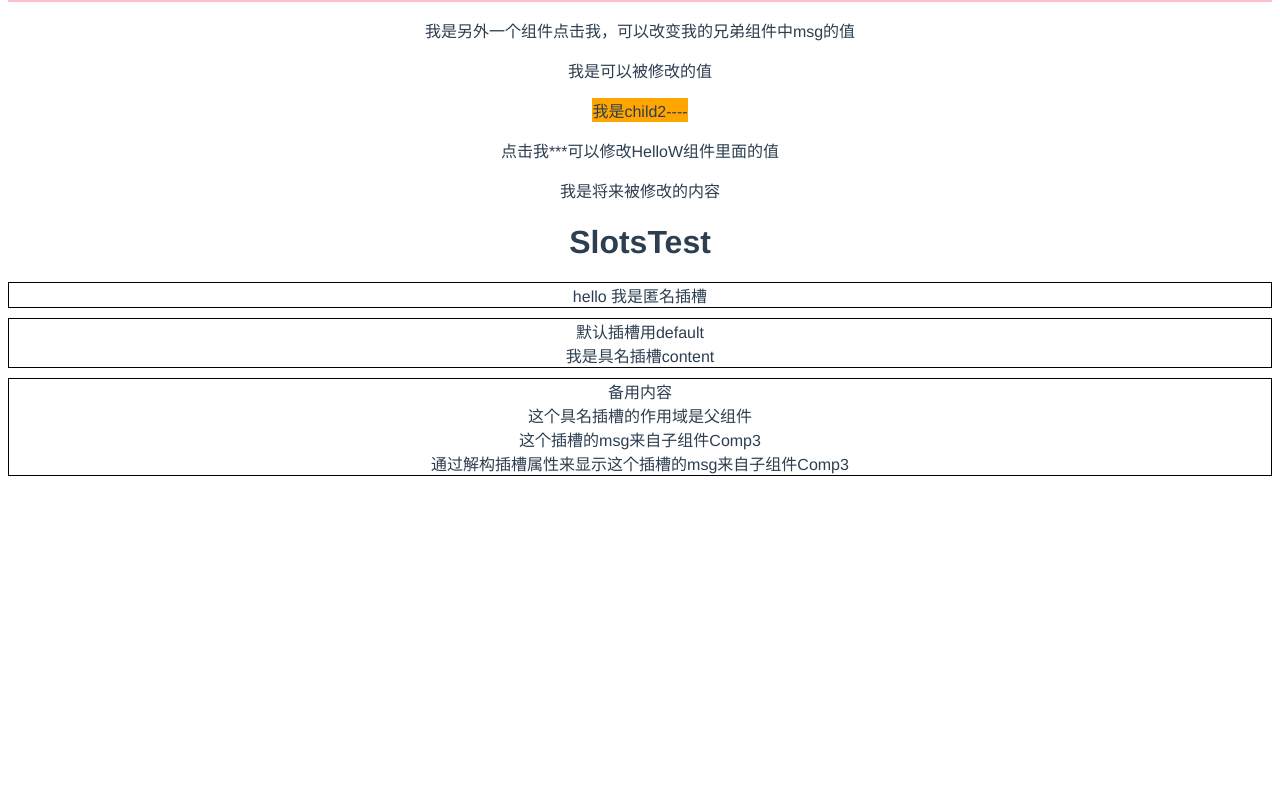
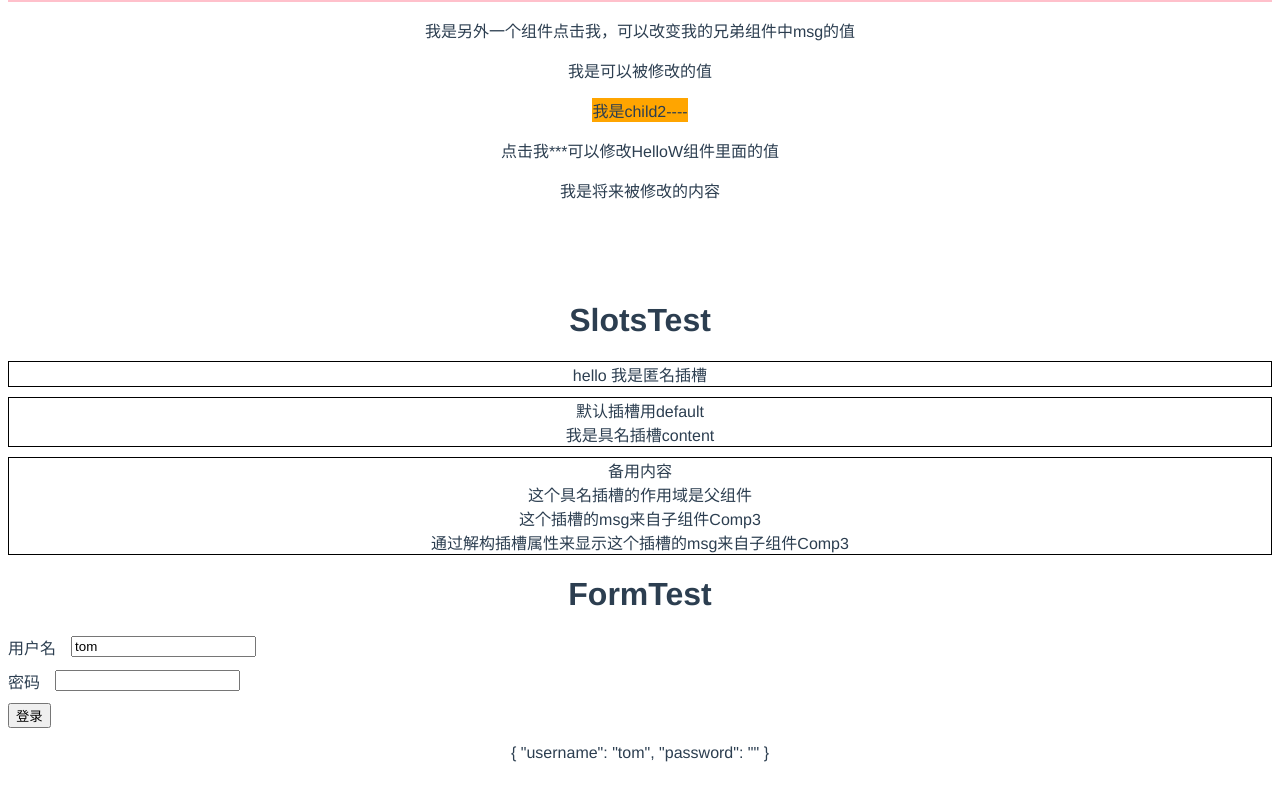
Before and after one commit to youngleish/vue-demo, a Vue app: page / in a window 1280 px wide. Shown: the part 764-1564 px from the top of the page. Before the commit the page ends 1248 px from the top, so only its background shows below. Built offline with nearby package versions, Linux system fonts and the light colour scheme.

Commit message:
add formTest

```diff
--- a/package.json
+++ b/package.json
@@ -8,6 +8,7 @@
     "lint": "vue-cli-service lint"
   },
   "dependencies": {
+    "async-validator": "^2.0.1",
     "core-js": "^2.6.5",
     "vue": "^2.6.10"
   },
--- a/src/App.vue
+++ b/src/App.vue
@@ -3,12 +3,14 @@
     <img alt="Vue logo" src="./assets/logo.png" />
     <ComponentsTest/>
     <SlotTest/>
+    <FormTest/>
   </div>
 </template>
 
 <script>
 import ComponentsTest from "./components/communication";
 import SlotTest from './components/slots';
+import FormTest from './components/form';
 
 export default {
   name: "app",
@@ -24,7 +26,7 @@ export default {
     };
   },
   components: {
-    ComponentsTest, SlotTest
+    ComponentsTest, SlotTest, FormTest
   },
   methods: {
     modifyMsg(e) {
@@ -42,5 +44,6 @@ export default {
   text-align: center;
   color: #2c3e50;
   margin-top: 60px;
+  margin-bottom: 100px;
 }
 </style>
--- /dev/null
+++ b/src/components/form/VForm.vue
@@ -0,0 +1,41 @@
+<template>
+    <div>
+        <slot></slot>
+    </div>
+</template>
+
+<script>
+import { Promise } from 'q';
+    export default {
+        props: {
+            model: {
+                type: Object,
+                required: true
+            },
+            rules: {
+                type: Object
+            }
+        },
+        provide() {
+            return {
+                form: this // 传递form实例给后代，比如formItem 进行校验
+            }
+        },
+        methods: {
+            validate(cb) {
+                // 调用孩子的校验函数, map的结果是包含若干个Promise的数组
+                const tasks = this.$children
+                .filter(item => item.prop)
+                .map(item => item.validata())
+
+                Promise.all(tasks)
+                    .then(() => cb(true))
+                    .catch(() => cb(false));
+            }
+        },
+    }
+</script>
+
+<style lang="scss~~" scoped>
+
+</style>
--- /dev/null
+++ b/src/components/form/VFormItem.vue
@@ -0,0 +1,73 @@
+<template>
+    <div class="box">
+        <label class="label" v-if="label">{{label}}</label>
+        <slot></slot>
+        <p class="tip" v-if="errMsg">{{ errMsg }}</p>
+    </div>
+</template>
+
+<script>
+    import Schema from 'async-validator';
+    export default {
+        props: {
+            label: {
+                type: String,
+                default: ""
+            },
+            prop: {
+                type: String
+            }
+        },
+        data() {
+            return {
+                errMsg: ''
+            }
+        },
+        inject: ['form'],
+        mounted () {
+            // 监听校验事件，并执行监听
+            this.$on("validate", () => {
+                this.validata();
+            });
+        },
+        methods: {
+            validata() {
+                // 执行校验
+                // 1.获取校验规则
+                const rule = this.form.rules[this.prop];
+                // 2.获取数据
+                const value = this.form.model[this.prop];
+                // 3.进行校验
+                let desc = {
+                    [this.prop]: rule
+                }
+                const schema = new Schema(desc);
+                // 参数1是要校验的值
+                // 返回Promise<boolean>
+                return schema.validate({[this.prop]: value}, errors => {
+                    if (errors) {
+                        this.errMsg = errors[0].message;
+                    } else {
+                        // 清空错误信息
+                        this.errMsg = ''
+                    }
+                })
+            }
+        },
+    }
+</script>
+
+<style scoped>
+.box {
+    display: flex;
+    align-items: center;
+    margin-bottom: 10px;
+}
+.label {
+    padding-right: 15px;
+}
+.tip {
+    font: 14px sans-serif;
+    color: red;
+}
+</style>
--- /dev/null
+++ b/src/components/form/VInput.vue
@@ -0,0 +1,31 @@
+<template>
+    <div>
+        <!-- 自定义组件要实现v-model 必须实现:value 和 @input事件 -->
+        <!-- $attrs存放的是props以外父组件传过来的属性 -->
+        <input :value="value" @input="handleInput" v-bind="$attrs">
+    </div>
+</template>
+
+<script>
+    export default {
+        inheritAttrs: false, // 避免顶层容器继承属性
+        props: {
+            value: {
+                type: String,
+                default: ''
+            },
+        },
+        methods: {
+            handleInput(e) {
+                // 通知父组件数据发生了变化（单向数据流，父级把值传给我，我通知父级值发生变化）
+                this.$emit("input", e.target.value)
+                // 通知父组件formItem进行校验
+               this.$parent.$emit("validate")
+            }
+        },
+    }
+</script>
+
+<style lang="scss" scoped>
+
+</style>
--- /dev/null
+++ b/src/components/form/index.vue
@@ -0,0 +1,63 @@
+<template>
+    <div>
+        <h1>FormTest</h1>
+        <VForm :model='model' :rules="rules" ref="loginForm">
+            <VFormItem label="用户名" prop="username">
+                <VInput v-model="model.username"></VInput>
+            </VFormItem>
+            <VFormItem label="密码" prop="password">
+                <VInput v-model="model.password" type="password"></VInput>
+            </VFormItem>
+            <VFormItem>
+                <button @click="onLogin">登录</button>
+            </VFormItem>
+        </VForm>
+        <p>{{ model }}</p>
+    </div>
+</template>
+
+<script>
+import VInput from './VInput.vue';
+import VFormItem from './VFormItem.vue';
+import VForm from './VForm.vue';
+    export default {
+       components: {
+           VInput, VFormItem, VForm
+       },
+       data() {
+           return {
+               model: {
+                   username: 'tom',
+                   password: ''
+               },
+               rules: {
+                   username: [
+                       {required: true, message: "请输入用户名"}
+                   ],
+                   password: [
+                      {required: true, message: "请输入密码"}
+                   ]
+               }
+
+           }
+       },
+       methods: {
+           handleValue(e) {
+               this.model.username = e
+           },
+           onLogin() {
+               this.$refs.loginForm.validate((isValidate) => {
+                   if (isValidate) {
+                       alert("校验成功")
+                   } else {
+                       alert("校验失败")
+                   }
+               })
+           }
+       },
+    }
+</script>
+
+<style lang="scss" scoped>
+
+</style>
```
